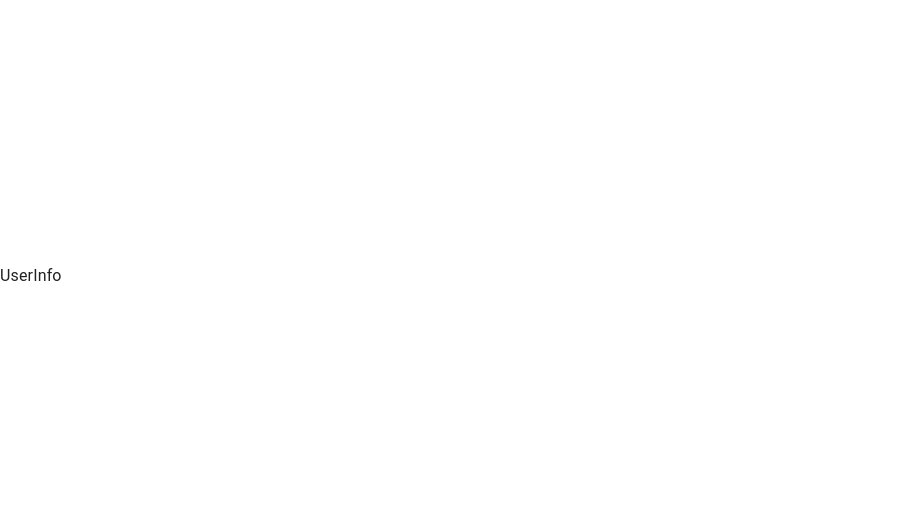
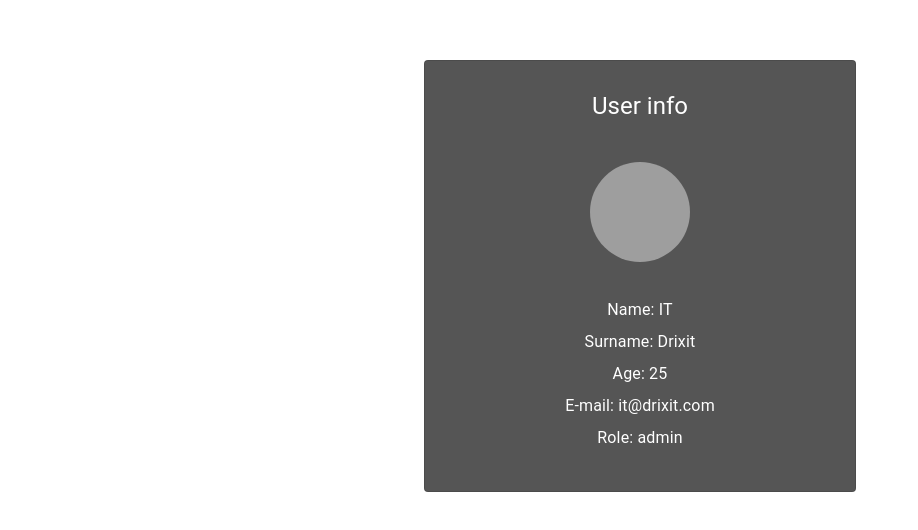
Before and after one commit to agusand/Fullstack-Challenge, a React (Create React App) app: page /user-info in a window 1280 px wide. Shown: the part 124-654 px from the top of the page, without its empty margins (0-918 px from the left). Built offline with nearby package versions, Linux system fonts and the light colour scheme; sample sign-in values are in the browser's storage; grey boxes are pictures that could not be loaded.

Commit message:
User info view

```diff
--- a/src/App.tsx
+++ b/src/App.tsx
@@ -1,4 +1,3 @@
-import { useEffect } from "react";
 import { BrowserRouter, Routes, Route, Navigate } from "react-router-dom";
 import CssBaseline from "@mui/material/CssBaseline";
 import Grid from "@mui/material/Grid";
@@ -11,14 +10,6 @@ import { AuthContextProvider, useAuthContext } from "./contexts/AuthContext";
 const App = () => {
     const { isAuthenticated, isLoading } = useAuthContext();
 
-    useEffect(() => {
-        if (isAuthenticated) {
-            console.log("User is authenticated");
-        } else {
-            console.log("User is not authenticated");
-        }
-    }, [isAuthenticated]);
-
     if (isLoading) {
         return <div>Loading...</div>;
     }
@@ -30,10 +21,14 @@ const App = () => {
                 <Grid
                     container
                     component="main"
-                    sx={{ height: "100vh" }}
-                    alignItems={"center"}
+                    sx={{
+                        height: "100vh",
+                        width: "100vw",
+                        alignItems: "center",
+                        justifyContent: "center",
+                    }}
                 >
-                    <Grid item xs={12}>
+                    <Grid item>
                         <Routes>
                             <Route
                                 path="/login"
--- /dev/null
+++ b/src/components/UserCard.tsx
@@ -0,0 +1,69 @@
+import Box from "@mui/material/Box";
+import Typography from "@mui/material/Typography";
+import Avatar from "@mui/material/Avatar";
+import ListItemText from "@mui/material/ListItemText";
+import List from "@mui/material/List";
+import Card from "@mui/material/Card";
+
+import { useAuthContext } from "../contexts/AuthContext";
+
+const UserCard = () => {
+    const { user } = useAuthContext();
+
+    return (
+        <Card
+            variant="outlined"
+            sx={{
+                width: "27rem",
+                height: "27rem",
+                maxWidth: "50vw",
+                display: "flex",
+                justifyContent: "center",
+                alignItems: "center",
+                background: "#555",
+            }}
+        >
+            <Box
+                sx={{
+                    display: "flex",
+                    flexDirection: "column",
+                    alignItems: "center",
+                }}
+            >
+                <Typography component="h1" variant="h5" color="white">
+                    User info
+                </Typography>
+                <List
+                    sx={{
+                        display: "flex",
+                        flexDirection: "column",
+                        alignItems: "center",
+                    }}
+                >
+                    <Avatar
+                        alt={user?.name}
+                        src={user?.avatar}
+                        sx={{ width: 100, height: 100, my: 4 }}
+                    />
+                    <ListItemText sx={{ color: "white" }}>
+                        Name: {user?.name}
+                    </ListItemText>
+                    <ListItemText sx={{ color: "white" }}>
+                        Surname: {user?.surname}
+                    </ListItemText>
+                    <ListItemText sx={{ color: "white" }}>
+                        Age: {user?.age}
+                    </ListItemText>
+                    <ListItemText sx={{ color: "white" }}>
+                        E-mail: {user?.email}
+                    </ListItemText>
+                    <ListItemText sx={{ color: "white" }}>
+                        Role: {user?.role}
+                    </ListItemText>
+                </List>
+            </Box>
+        </Card>
+    );
+};
+
+export default UserCard;
--- a/src/views/user-info.tsx
+++ b/src/views/user-info.tsx
@@ -1,6 +1,8 @@
 import { useEffect } from "react";
 
 import { useAuthContext } from "../contexts/AuthContext";
+
+import UserCard from "../components/UserCard";
 
 const UserInfo = () => {
     const { user, getUserInfo } = useAuthContext();
@@ -11,7 +13,6 @@ const UserInfo = () => {
         }
     }, [getUserInfo]);
 
-    console.log(user);
-    return <div>UserInfo</div>;
+    return <div>{user?.id ? <UserCard /> : null}</div>;
 };
 export default UserInfo;
```
